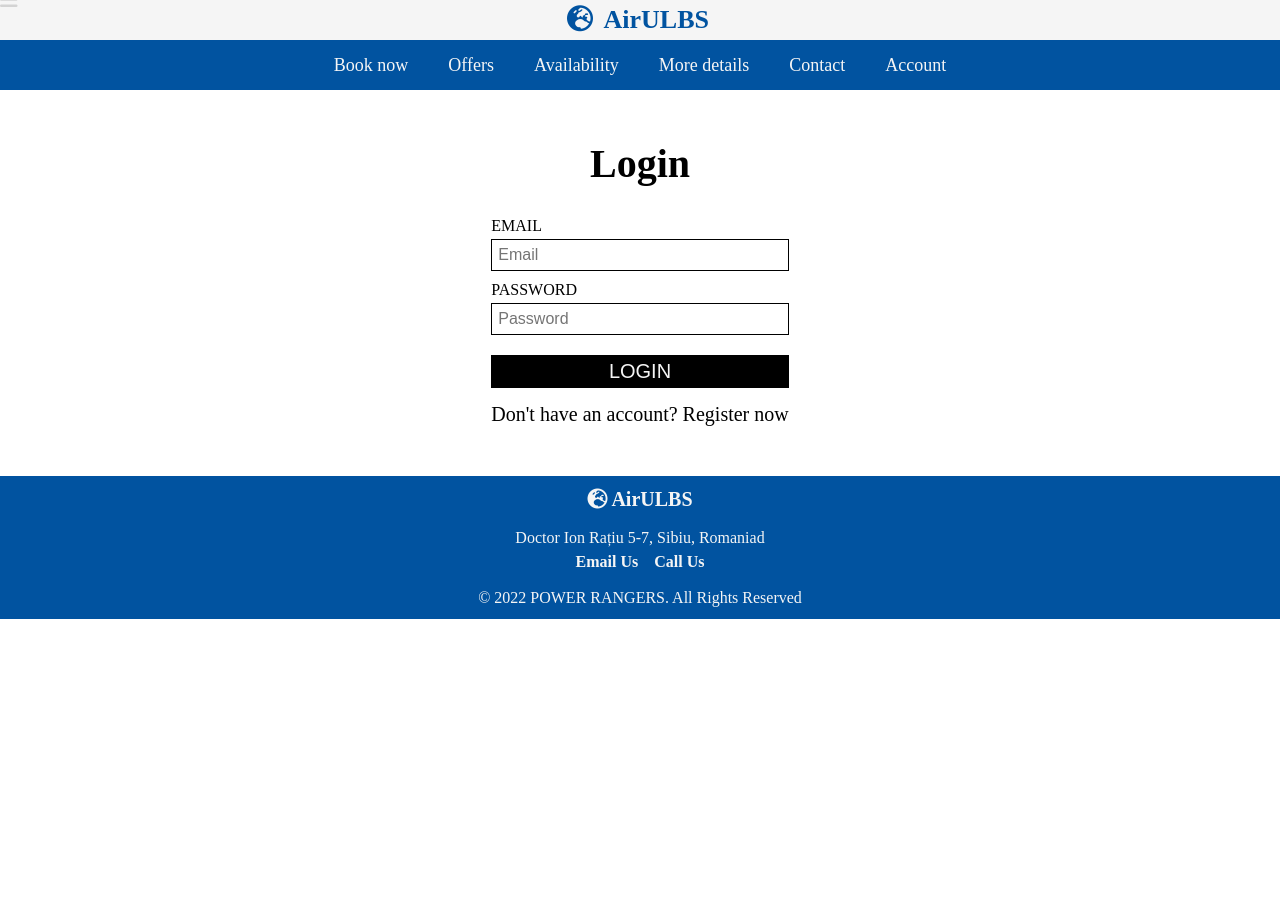
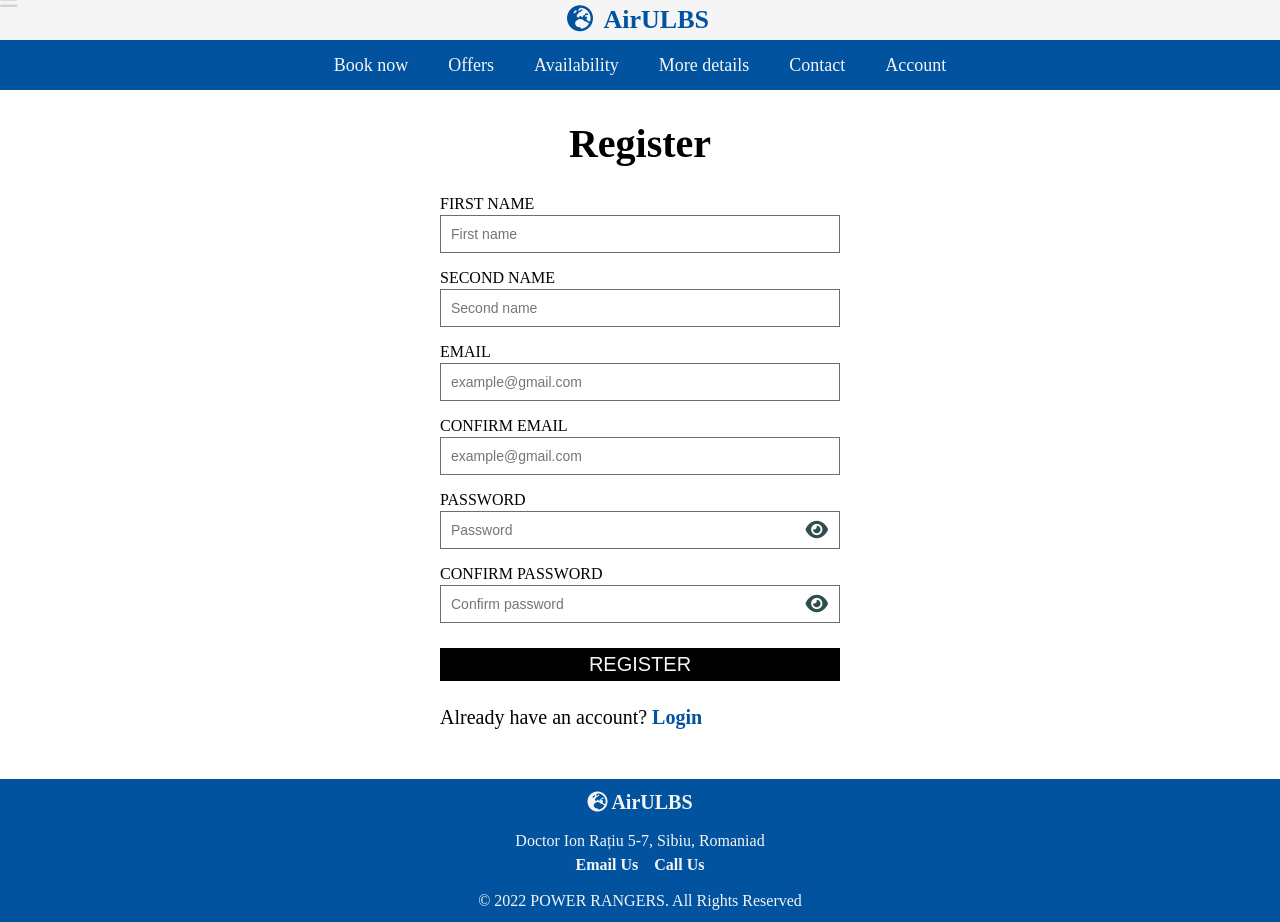
Before and after one commit to eduard15x/college-application-ulbs, a plain HTML site: page application_base/app_base/index.html in a window 1280 px wide. Before the commit the page ends 800 px from the top, so only its background shows below. Drawn offline with nearby package versions, Linux system fonts and the light colour scheme.

Commit message:
Finish Login/Register Design
-need to implement the functionality and check when you submit form

```diff
--- a/application_base/app_base/index.html
+++ b/application_base/app_base/index.html
@@ -43,36 +43,49 @@
         </div>
 
         <section class="container-account">
-            <div class="container-account__row login-box">
+            <div class="container-account__row login-box  container-main--is-hidden">
                 <h1 class="container-account__row--title">Login</h1>
                 <form class="container-account__form login-form">
                     <label>Email</label>
-                    <input type="email" placeholder="Email">
+                    <input type="email" placeholder="example@gmail.com">
                     <label>Password</label>
-                    <input type="password" placeholder="Password">
+                    <div class="password-box">
+                        <input type="password" placeholder="Password" class="password-input">
+                        <i class="fa-solid fa-eye password-box__icon show-password"></i>
+                        <i class="fa-solid fa-eye-slash password-box__icon hide-password"></i>
+                    </div>
                     <button type="submit">LOGIN</button>
+
                 </form>
-                <p class="container-account--additional">Don't have an account? <span class="register-buton">Register now</span> </p>
+                <p class="container-account--additional">Don't have an account? <span class="register-button">Register now</span> </p>
             </div>
 
-            <div class="container-account__row register-box container-main--is-hidden">
+            <div class="container-account__row register-box">
                 <h1 class="container-account__row--title">Register</h1>
                 <form class="container-account__form register-form">
                     <label>First name</label>
-                    <input type="text" placeholder="First name">
+                    <input type="text" placeholder="First name" required>
                     <label>Second name</label>
-                    <input type="text" placeholder="Second name">
+                    <input type="text" placeholder="Second name" required>
                     <label>Email</label>
-                    <input type="email" placeholder="Email">
+                    <input type="email" placeholder="example@gmail.com" required>
                     <label>Confirm Email</label>
-                    <input type="email" placeholder="Confirm email">
+                    <input type="email" placeholder="example@gmail.com" required>
                     <label>Password</label>
-                    <input type="password" placeholder="Password">
+                    <div class="password-box">
+                        <input type="password" placeholder="Password" class="password-input" required>
+                        <i class="fa-solid fa-eye password-box__icon show-password"></i>
+                        <i class="fa-solid fa-eye-slash password-box__icon hide-password"></i>
+                    </div>
                     <label>Confirm Password</label>
-                    <input type="password" placeholder="Confirm password">
+                    <div class="password-box">
+                        <input type="password" placeholder="Confirm password" class="password-input" required>
+                        <i class="fa-solid fa-eye password-box__icon show-password"></i>
+                        <i class="fa-solid fa-eye-slash password-box__icon hide-password"></i>
+                    </div>
                     <button type="submit">REGISTER</button>
                 </form>
-                <p class="container-account--additional">Already have an account? <span class="register-buton">Login</span> </p>
+                <p class="container-account--additional">Already have an account? <span class="login-button">Login</span> </p>
             </div>
         </section>
     </main>
--- /dev/null
+++ b/application_base/client/js/account/myAccount.js
@@ -0,0 +1,53 @@
+/*  - Clear input values when changing content
+    - Setting password inputs attribute to type="password" when changing content
+    - Display/Hide section Register/Login
+*/
+const displaySections = function() {
+    let accountContainer = $('.container-account');
+    let loginContainer = $('.login-box');
+    let registerContainer = $('.register-box');
+    let inputsForm = $('.container-account__form  input')
+
+
+    accountContainer.click( (e) => {
+        if ( e.target.className === 'register-button') {
+            inputsForm.val('');
+            togglePassword();
+            loginContainer.hide();
+            registerContainer.show(1200);
+        } else if ( e.target.className === 'login-button' ) {
+            inputsForm.val('');
+            togglePassword();
+            registerContainer.hide();
+            loginContainer.show(1200);
+        }
+    } )
+}
+
+/*  - Display/Hide password when clicking on the icon
+    - Also, icon change when you click on it
+*/
+const togglePassword = function() {
+    let passwordInput = $('.password-input');
+    let showPassword = $('.show-password');
+    let hidePassword = $('.hide-password');
+
+    passwordInput.attr('type', 'password')
+    showPassword.show()
+    hidePassword.hide();
+
+    showPassword.click( () => {
+        showPassword.hide();
+        hidePassword.show();
+        passwordInput.attr('type', 'text')
+    })
+
+
+    hidePassword.click( () => {
+        hidePassword.hide();
+        showPassword.show();
+        passwordInput.attr('type', 'password')
+    })
+}
+
+export {displaySections, togglePassword}
--- a/application_base/client/js/main.js
+++ b/application_base/client/js/main.js
@@ -1,8 +1,11 @@
-import {toggleMenuBurger} from './burger/burgerMenu.js'
-import {getJSON} from './data/getJson.js'
+import {toggleMenuBurger} from './burger/burgerMenu.js';
+import {getJSON} from './data/getJson.js';
+import {displaySections, togglePassword} from './account/myAccount.js';
 
 toggleMenuBurger();
 getJSON();
+displaySections();
+togglePassword();
 
 $(document).ready(function(){
     $('.carousel-intro').slick({
--- a/application_base/client/scss/containers/_account.scss
+++ b/application_base/client/scss/containers/_account.scss
@@ -1,15 +1,31 @@
 .container-account {
     display: flex;
     justify-content: center;
-    margin: 50px auto;
+    margin: auto;
+    margin-bottom: 50px;
 
     &__row {
         font-size: 20px;
 
         &--title {
             text-align: center;
-            margin-bottom: 20px;
+            margin-bottom: 12px;
             font-size: 40px;
+
+            @include breakpoint(mobile) {
+                font-size: 28px;
+            }
+        }
+
+        .register-button,
+        .login-button {
+            cursor: pointer;
+            color: $nav-color;
+            font-weight: bold;
+
+            &:hover {
+                color: black;
+            }
         }
     }
 
@@ -20,13 +36,18 @@
         label {
             font-size: 16px;
             text-transform:uppercase;
-            margin: 10px 0px 4px 0px;
+            margin: 16px 0px 2px 0px;
         }
 
         input {
-            font-size: 16px;
-            padding: 6px;
-            border: 1px solid black;
+            font-size: 14px;
+            padding: 10px;
+            border: 1px solid rgb(110, 110, 110);
+            width: 400px;
+
+            @include breakpoint(mobile) {
+                width: 100%;
+            }
         }
 
         button {
@@ -36,7 +57,7 @@
             color: $whitegray-color;
             cursor: pointer;
             border: none;
-            margin: 20px 0px 15px 0px;
+            margin: 25px 0px;
 
             &:hover {
                 background-color: $nav-color;
@@ -45,3 +66,17 @@
 
     }
 }
+
+
+.password-box {
+    display: flex;
+    align-items: center;
+    position: relative;
+
+    &__icon {
+        position: absolute;
+        right: 12px;
+        cursor: pointer;
+        color: darkslategrey;
+    }
+}
--- a/application_base/client/scss/index.scss
+++ b/application_base/client/scss/index.scss
@@ -5,6 +5,10 @@
     padding: 0px;
     text-decoration: none;
     list-style: none;
+}
+
+body {
+    overflow:visible;
 }
 
 //Abstracts
```
Also changed, not shown: application_base/client/scss/index.css, 2 other files.
